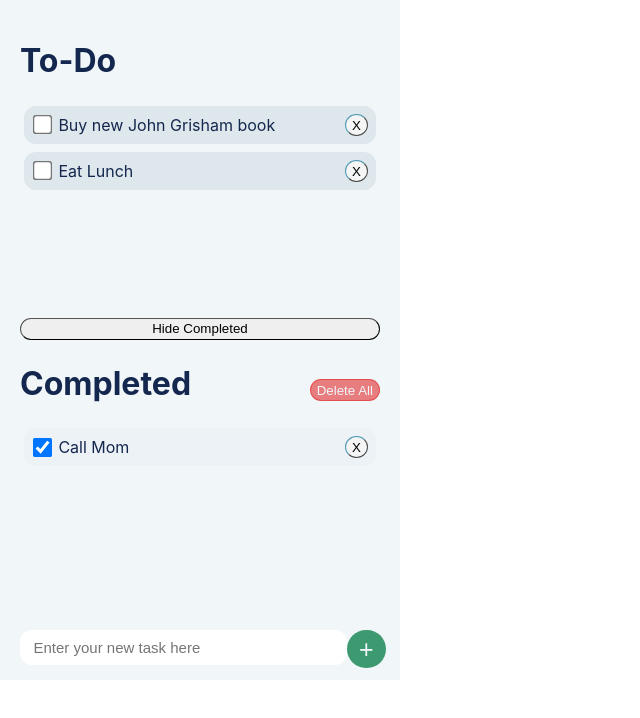
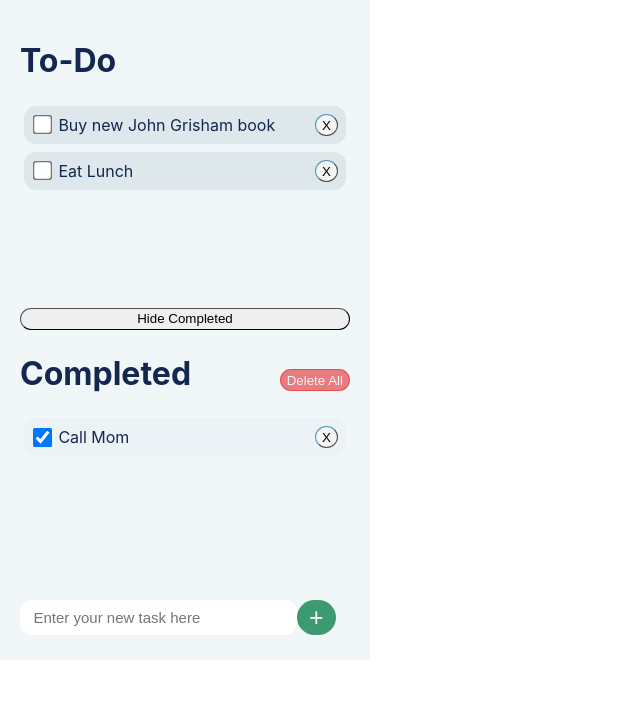
Before and after one commit to yejiahaoderek/cs124, a React (Create React App) app: page / in a window 1280 px wide. Shown: the top 718 px of the page, without its empty margins (0-640 px from the left). Built offline with nearby package versions, Linux system fonts and the light colour scheme.

Commit message:
adjusted size

```diff
--- a/src/style.css
+++ b/src/style.css
@@ -1,6 +1,6 @@
 #outlier{
-    width: 360px;
-    height: 640px;
+    width: 330px;
+    height: 620px;
     display: grid;
     grid-template-rows: 1fr 25px 1fr 20px;
     background: #F1F6F9;
@@ -121,7 +121,7 @@ ul {
     background-color: white;
     border-style: none;
     height: 8px;
-    width: 300px;
+    width: 250px;
     padding: 0.9em;
     font-size: 15px;
 }
@@ -152,7 +152,7 @@ button:hover {
 }
 
 .addButton{
-    height: 38px;
+    height: 35px;
     font-size: 25px;
     background-color: #3D9970;
     color: #F1F6F9;
@@ -208,7 +208,7 @@ button:hover {
 
 .addList {
     position: fixed;
-    top: 630px;
+    top: 600px;
     margin-left: auto;
 }
 
```
